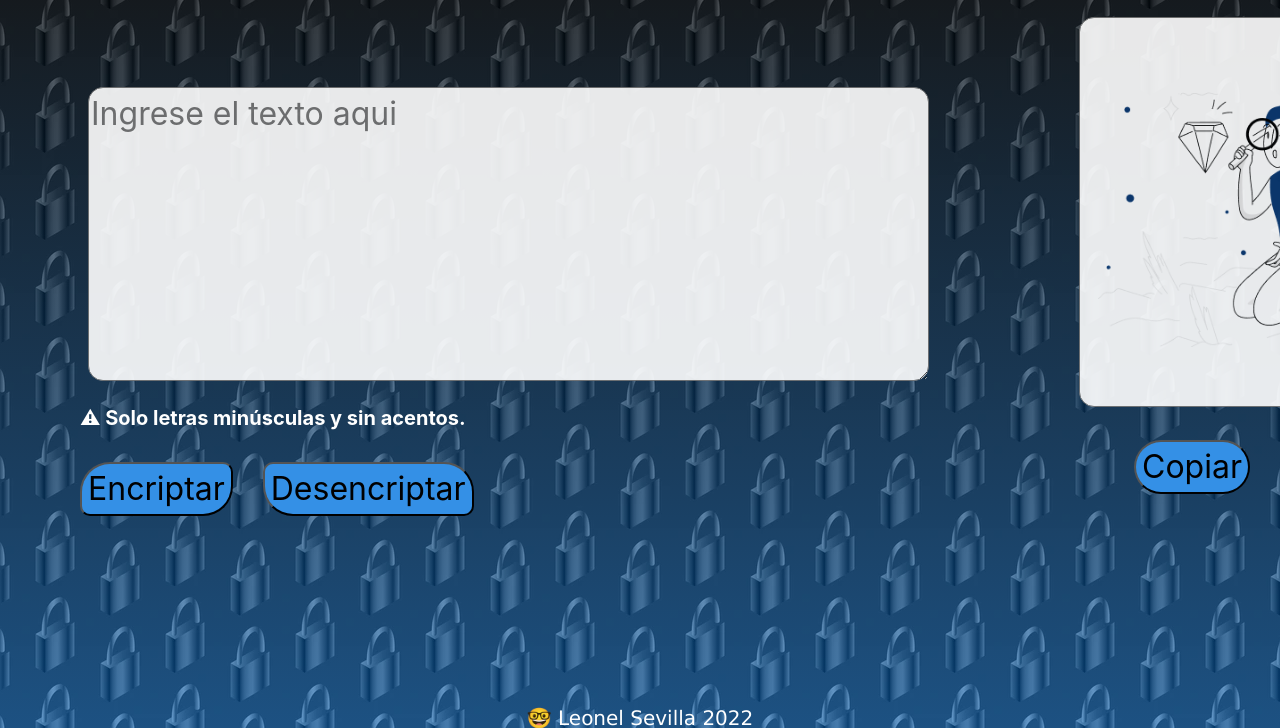
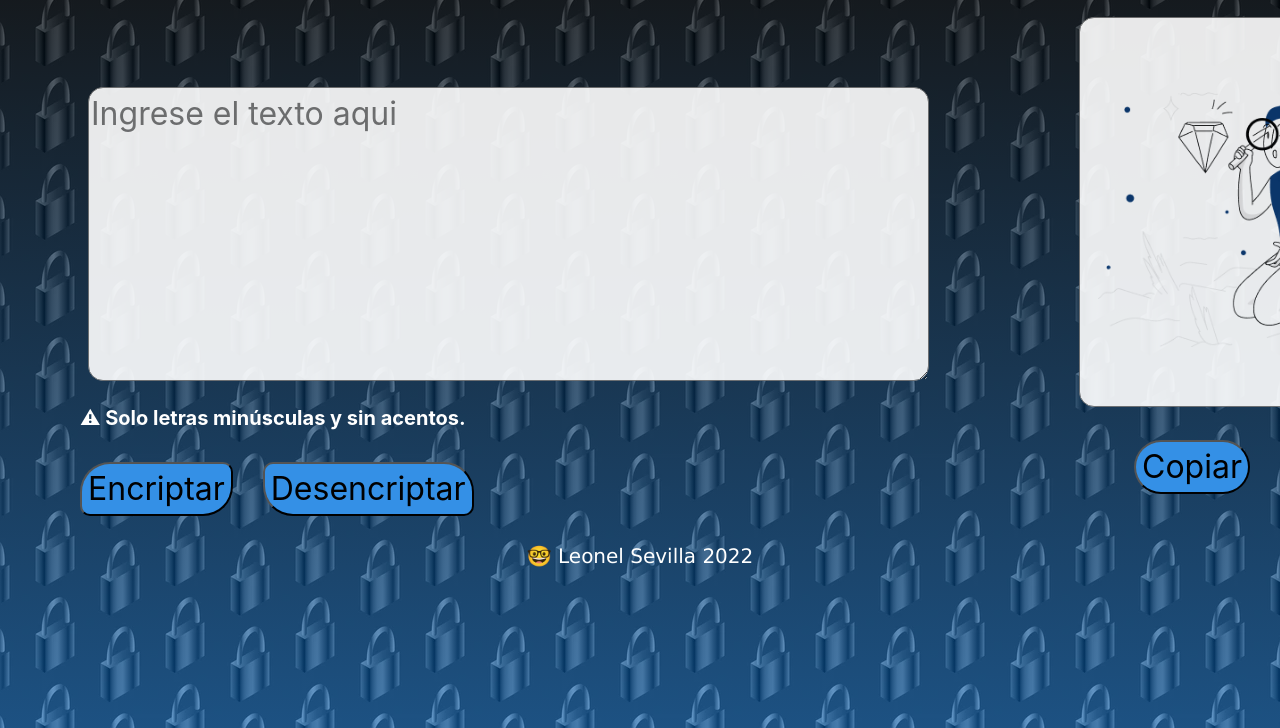
Before and after one commit to leonelsevilla/Encriptador_ONE, a plain HTML site: page index.html in a window 1280 px wide. Shown: the part 72-800 px from the top of the page. Drawn offline with Linux system fonts and the light colour scheme.

Commit message:
Agregando dirección github en footer de index.html. Estirando el estilo de body desde styles.css y fijando el footer para hacerlo más responsivo a los cambios en altura

```diff
--- a/index.html
+++ b/index.html
@@ -34,7 +34,7 @@
         </section>
     </main>
 
-    <footer><a href="https://www.google.com" target="_blank">🤓 Leonel Sevilla 2022</a></footer>
+    <footer><a href="https://github.com/leonelsevilla/Encriptador_ONE" target="_blank">🤓 Leonel Sevilla 2022</a></footer>
     <script src="script.js"></script>
 </body>
 </html>
--- a/style.css
+++ b/style.css
@@ -33,6 +33,9 @@ body{
     url(imagenes/fondo.jpg);
 	height: 100vh;
 	background-position: center center;
+    height: 100%;
+    margin: 0;
+    background-attachment: fixed;
 }
 
 
@@ -111,7 +114,7 @@ footer{
     font-size: 20px;
     color: white;
     /*Bajar footer*/
-    position: fixed;
+    position: static;
     left: 0;
     bottom: 0;
     width: 100%;
```
